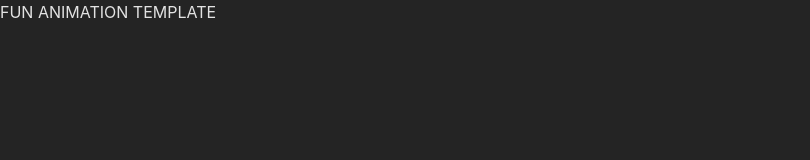
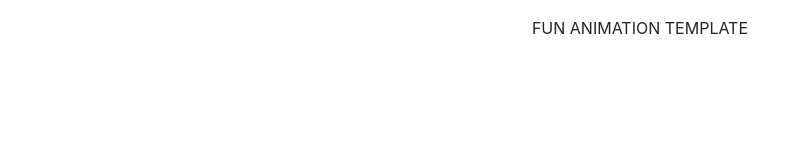
Before and after one commit to ln-dev7/fun-animation-template, a website built with Vite: page index.html in a window 1280 px wide. Shown: the whole page, without its empty margins (0-810 px from the left). Built offline with nearby package versions, Linux system fonts and the light colour scheme.

Commit message:
update base colors and base layout

```diff
--- a/index.html
+++ b/index.html
@@ -1,17 +1,22 @@
 <!doctype html>
 <html lang="en">
+
 <head>
   <meta charset="UTF-8" />
   <link rel="icon" type="image/svg+xml" href="/vite.svg" />
   <meta name="viewport" content="width=device-width, initial-scale=1.0" />
   <title>VITE APP / SCSS / GSAP / TAILWIND</title>
 </head>
+
 <body>
   <div id="app">
+    <div class="w-full flex items-center justify-center p-4">
       <h1 className="text-3xl font-bold underline">
         FUN ANIMATION TEMPLATE
       </h1>
     </div>
+  </div>
   <script type="module" src="/main.js"></script>
 </body>
+
 </html>
--- a/style.scss
+++ b/style.scss
@@ -8,8 +8,8 @@
   font-weight: 400;
 
   color-scheme: light dark;
-  color: rgba(255, 255, 255, 0.87);
-  background-color: #242424;
+  color: #242424;
+  background-color: #FFF;
 
   font-synthesis: none;
   text-rendering: optimizeLegibility;
```
Lines whose indentation alone changed are shown as unchanged.
